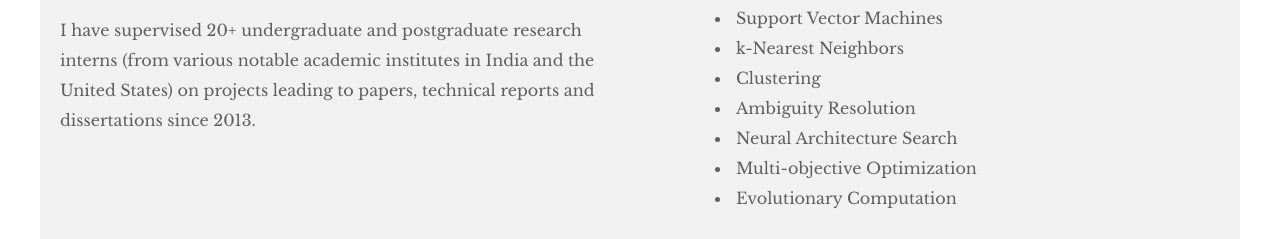
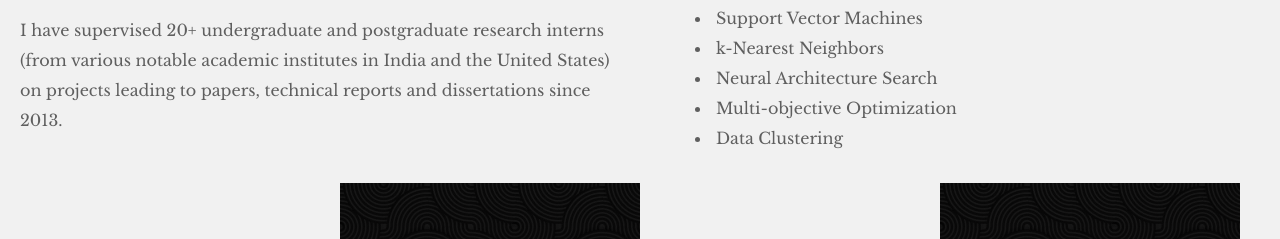
Before and after one commit to Shounak-D/Shounak-D.github.io, a plain HTML site: page index.html in a window 1280 px wide. Shown: the part 1647-1886 px from the top of the page. Drawn offline with Linux system fonts and the light colour scheme; files whose address does not match are found by name.

Commit message:
Update index.html

```diff
--- a/index.html
+++ b/index.html
@@ -171,7 +171,7 @@ button.homebutton{
             </div>
         </div>
 
-        <div class="row about-content">
+        <!-- <div class="row about-content"> -->
 
             <div class="col-six tab-full left">
                 <br> <p class="serif">
@@ -195,11 +195,9 @@ button.homebutton{
 <li style="margin-left:35px;">Missing Features</li>
 <li style="margin-left:35px;">Support Vector Machines</li>
 <li style="margin-left:35px;">k-Nearest Neighbors</li>
-<li style="margin-left:35px;">Clustering</li>
-<li style="margin-left:35px;">Ambiguity Resolution</li>
 <li style="margin-left:35px;">Neural Architecture Search</li>
 <li style="margin-left:35px;">Multi-objective Optimization</li>
-<li style="margin-left:35px;">Evolutionary Computation</li>
+<li style="margin-left:35px;">Data Clustering</li>
 </ul>
 
 </div>
```
